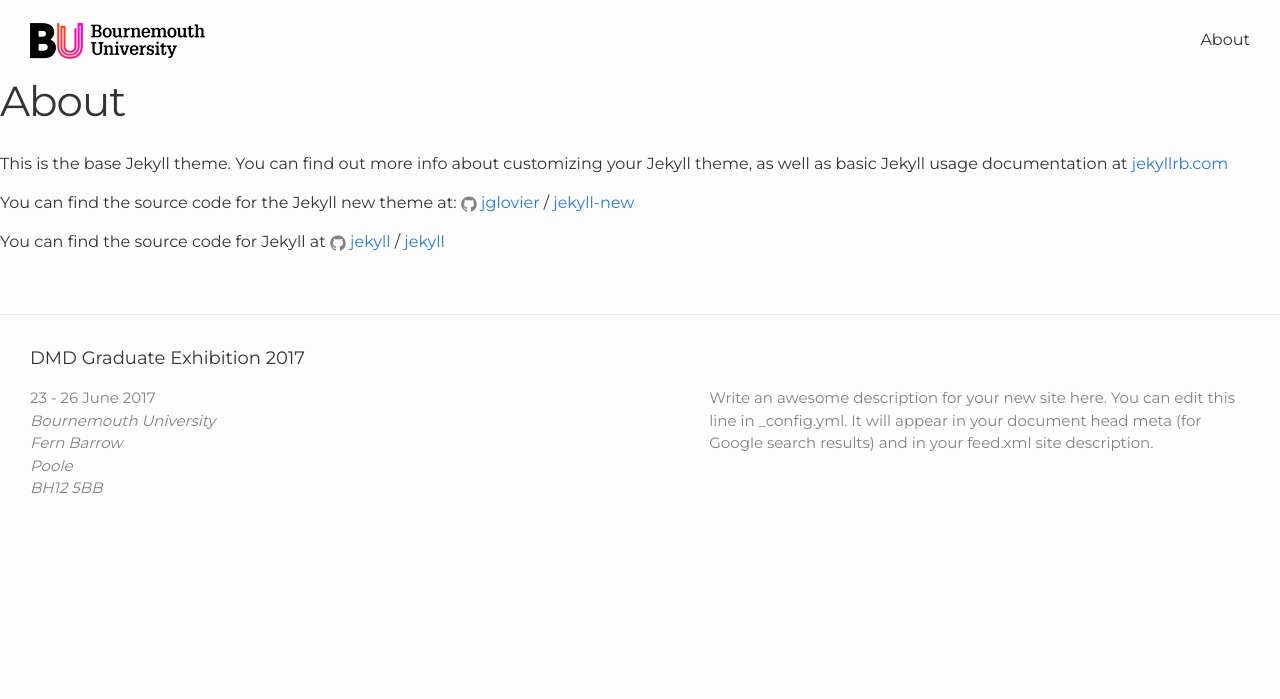
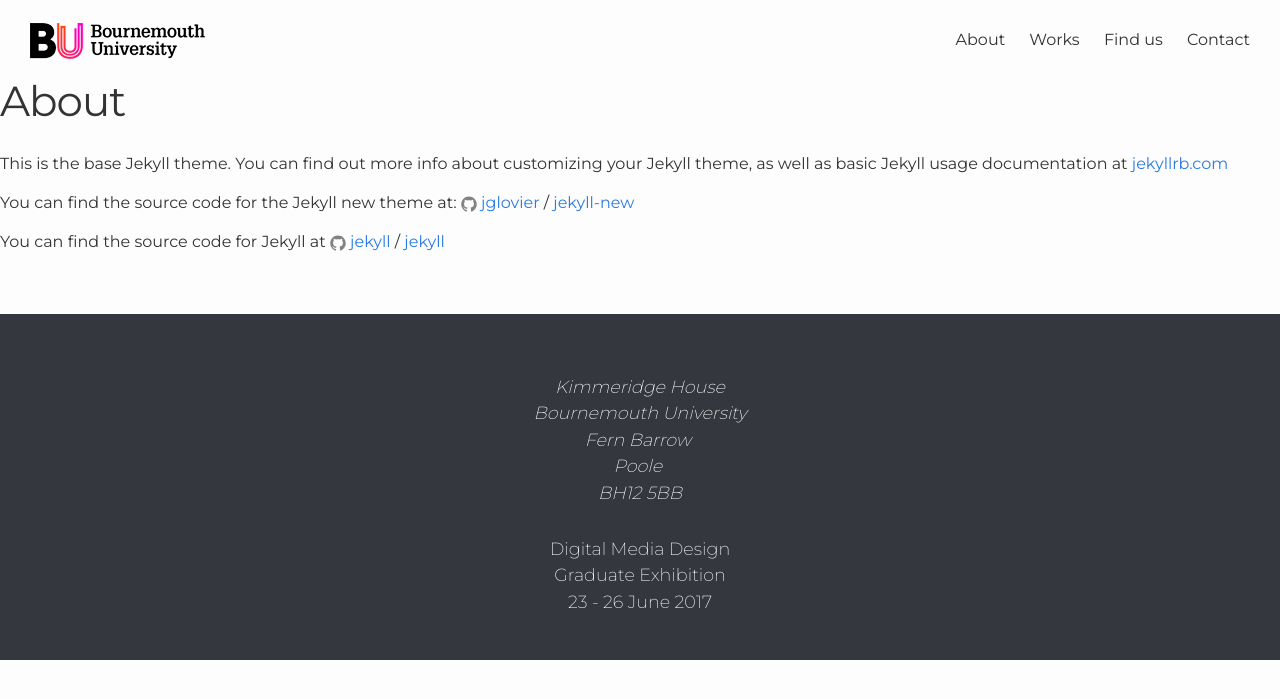
Before and after one commit to budmd/budmd.github.io, a Jekyll site: the page built from about.md, in a window 1280 px wide. Shown: the top 699 px of the page. Built offline with Jekyll 4.4.1, drawn with Linux system fonts in a browser that asks for light colours.

Commit message:
changed splash video for a smaller version, added google map find us section, contact section and footer

```diff
--- a/_config.yml
+++ b/_config.yml
@@ -9,6 +9,7 @@
 title: DMD Graduate Exhibition 2017
 date: 23 - 26 June 2017
 address: |
+  Kimmeridge House
   Bournemouth University
   Fern Barrow
   Poole
--- a/_includes/footer.html
+++ b/_includes/footer.html
@@ -1,29 +1,21 @@
 <footer class="site-footer">
 
-  <div class="wrapper">
+    <div class="wrapper">
 
-    <h2 class="footer-heading">{{ site.title }}</h2>
-
-    <div class="footer-col-wrapper">
-      <div class="footer-col footer-col-1">
         <ul class="contact-list">
-          <li>{{ site.date }}</li>
-          <li>
-            <address>
+            <li>
+                <address>
               <p>{{ site.address }}</p>
             </address>
-          </li>
+            </li>
         </ul>
-      </div>
 
-      <div class="footer-col footer-col-2">
-      </div>
-
-      <div class="footer-col footer-col-3">
-        <p>{{ site.description }}</p>
-      </div>
+        <div class="footer-text">
+            <p>
+                Digital Media Design
+                <br> Graduate Exhibition
+                <br> 23 - 26 June 2017</p>
+        </div>
     </div>
 
-  </div>
-
 </footer>
--- a/_includes/header.html
+++ b/_includes/header.html
@@ -14,11 +14,16 @@
       </a>
 
       <div class="trigger">
-        {% for my_page in site.pages %}
+        <!--{% for my_page in site.pages %}
           {% if my_page.title %}
           <a class="page-link" href="{{ my_page.url | prepend: site.baseurl }}">{{ my_page.title }}</a>
           {% endif %}
-        {% endfor %}
+        {% endfor %} -->
+
+        <a href="#about" class="page-link">About</a>
+        <a href="#works" class="page-link">Works</a>
+        <a href="#find-us" class="page-link">Find us</a>
+        <a href="#contact" class="page-link">Contact</a>
       </div>
     </nav>
 
--- a/_sass/_layout.scss
+++ b/_sass/_layout.scss
@@ -80,13 +80,12 @@
 */
 
 .site-footer {
-    border-top: 1px solid $grey-color-light;
+    background: #34373d;
     padding: $spacing-unit 0;
-}
-
-.footer-heading {
-    font-size: 18px;
-    margin-bottom: $spacing-unit / 2;
+    color: white;
+    text-align: center;
+    font-weight: 200;
+    font-size: $base-font-size*1.1;
 }
 
 .contact-list,
@@ -95,52 +94,9 @@
     margin-left: 0;
 }
 
-.footer-col-wrapper {
-    font-size: 15px;
-    color: $grey-color;
-    margin-left: -$spacing-unit / 2;
-    @extend %clearfix;
-}
-
-.footer-col {
-    float: left;
-    margin-bottom: $spacing-unit / 2;
-    padding-left: $spacing-unit / 2;
-}
-
-.footer-col-1 {
-    width: -webkit-calc(35% - (#{$spacing-unit} / 2));
-    width: calc(35% - (#{$spacing-unit} / 2));
-}
-
-.footer-col-2 {
-    width: -webkit-calc(20% - (#{$spacing-unit} / 2));
-    width: calc(20% - (#{$spacing-unit} / 2));
-}
-
-.footer-col-3 {
-    width: -webkit-calc(45% - (#{$spacing-unit} / 2));
-    width: calc(45% - (#{$spacing-unit} / 2));
-}
-
-@include media-query($on-laptop) {
-    .footer-col-1,
-    .footer-col-2 {
-        width: -webkit-calc(50% - (#{$spacing-unit} / 2));
-        width: calc(50% - (#{$spacing-unit} / 2));
-    }
-    .footer-col-3 {
-        width: -webkit-calc(100% - (#{$spacing-unit} / 2));
-        width: calc(100% - (#{$spacing-unit} / 2));
-    }
-}
-
-@include media-query($on-palm) {
-    .footer-col {
-        float: none;
-        width: -webkit-calc(100% - (#{$spacing-unit} / 2));
-        width: calc(100% - (#{$spacing-unit} / 2));
-    }
+.contact-list {
+    margin: $spacing-unit 0;
+    font-style: normal;
 }
 
 
@@ -242,7 +198,7 @@
     -moz-transform: translateX(-50%) translateY(-50%);
     -webkit-transform: translateX(-50%) translateY(-50%);
     transform: translateX(-50%) translateY(-50%);
-//    background: url(/assets/splash--poster.jpg);
+    //    background: url(/assets/splash--poster.jpg);
     background-size: cover;
 }
 
@@ -275,12 +231,17 @@
     }
 }
 
+section {
+    h1 {
+        padding: $spacing-unit 0;
+        margin: 0;
+        text-align: center;
+    }
+}
+
 .about {
     padding: $spacing-unit 0;
     text-align: center;
-    h1 {
-        padding: $spacing-unit 0;
-    }
     p {
         max-width: 845px;
         margin: 0 auto $spacing-unit;
@@ -307,13 +268,10 @@
     }
 }
 
-.works {
+.works,
+.contact {
     background-color: #eceef1;
     text-align: center;
-    h1 {
-        padding: $spacing-unit 0;
-        margin: 0;
-    }
 }
 
 .works-grid {
@@ -329,9 +287,16 @@
         a {
             color: $text-color;
             letter-spacing: 2px;
+            &:hover {
+                text-decoration: none;
+                h2 {
+                    color: #80d0c7;
+                }
+            }
             h2,
             h3 {
                 font-weight: 800;
+                transition: all 0.3s cubic-bezier(.25, .8, .25, 1);
             }
             h2 {
                 margin: 0;
@@ -369,6 +334,49 @@
     }
 }
 
+#map {
+    width: 100%;
+    height: 400px;
+}
+
+.contact {
+    padding-bottom: $spacing-unit;
+    img {
+        max-width: 55px;
+        margin-bottom: $spacing-unit/2;
+        transform: scale(1);
+        transition: 0.25s all;
+    }
+    a {
+        color: $text-color;
+        &:hover {
+            text-decoration: none;
+            .tile {
+                box-shadow: 0 14px 28px rgba(0, 0, 0, 0.25), 0 10px 10px rgba(0, 0, 0, 0.22);
+            }
+        }
+    }
+    h2 {
+        &::after {
+            content: "";
+            display: block;
+            border-bottom: 1px solid $text-color;
+            padding-top: 5px;
+        }
+    }
+    p {
+        margin: 0;
+        font-size: $base-font-size * 0.8;
+    }
+    .tile {
+        background-color: white;
+        border-radius: 5px;
+        display: inline-block;
+        padding: $spacing-unit*1.5;
+        transition: all 0.3s cubic-bezier(.25, .8, .25, 1);
+    }
+}
+
 //.work-modal {
 //    position: fixed;
 //    top:0;
```
Also changed, not shown: index.html (+207 -8 lines), assets/email-icon.png (added), 1 other file.
